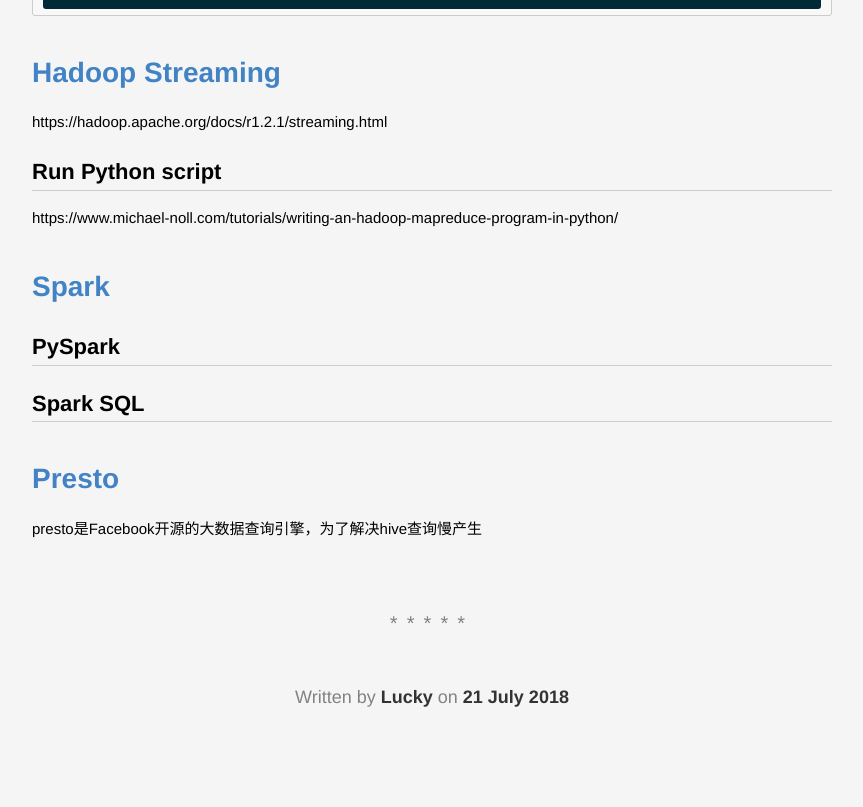
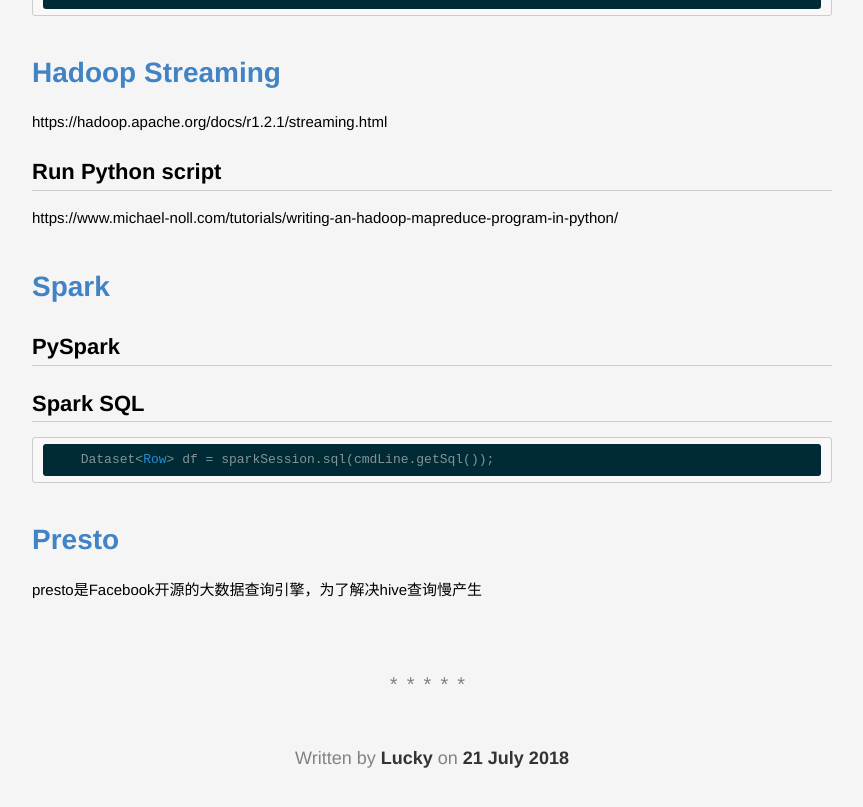
Before and after one commit to lucky521/blog, a Jekyll site: the page built from _posts/language/2018-07-21-big-data-language.markdown, in a window 1280 px wide and 900 px high, scrolled down 2089 px. Shown: the top 807 px of the window, without its empty margins (208-1071 px from the left). Built offline with Jekyll 4.4.1, drawn with Linux system fonts in a browser that asks for light colours.

Commit message:
Update 2018-07-21-big-data-language.markdown

````diff
--- a/_posts/language/2018-07-21-big-data-language.markdown
+++ b/_posts/language/2018-07-21-big-data-language.markdown
@@ -86,6 +86,10 @@
 
 ## Spark SQL
 
+```java
+    Dataset<Row> df = sparkSession.sql(cmdLine.getSql());
+```
+
 
 
 # Presto
````
